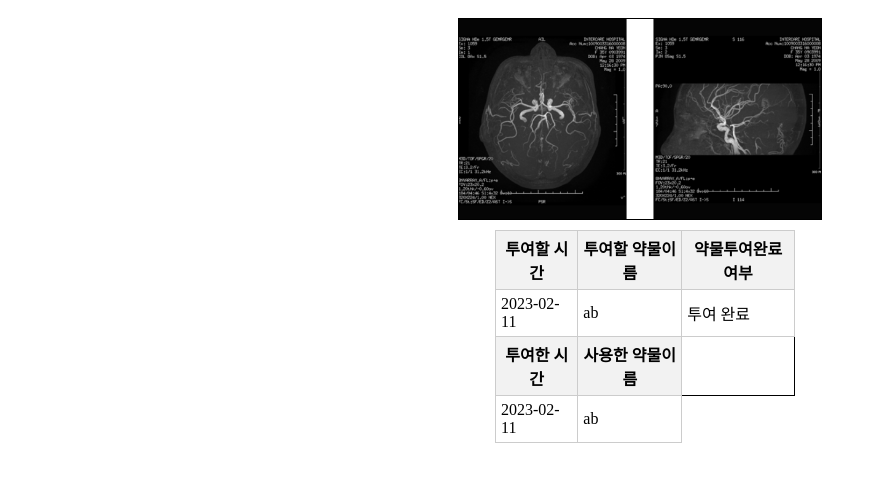
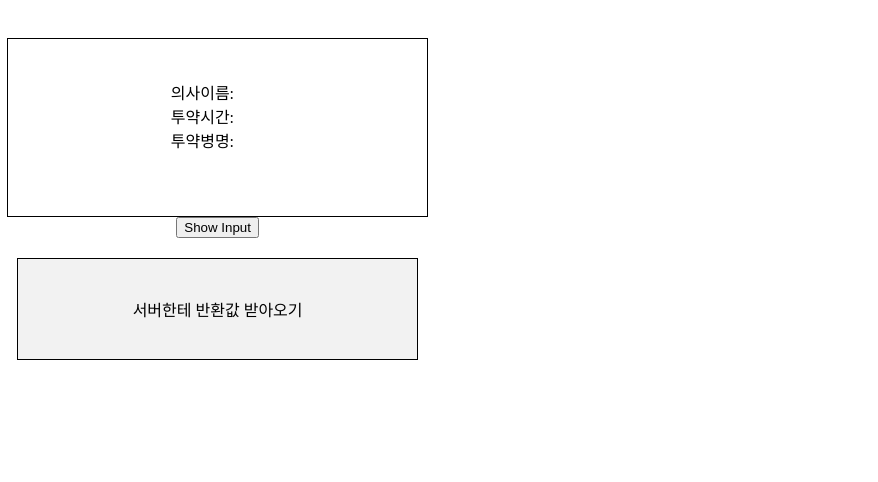
Before and after one commit to UniD3-Hackathon-Team9/Medicassol_web, a React (Create React App) app in the folder medicassol-web/: page / in a window 1280 px wide. Shown: the top 482 px of the page, without its empty margins (0-878 px from the left). Built offline with nearby package versions, Linux system fonts and the light colour scheme.

Commit message:
Feat: 첫컴포넌트 수정

```diff
--- a/medicassol-web/src/Page1.jsx
+++ b/medicassol-web/src/Page1.jsx
@@ -1,17 +1,59 @@
-import React from "react";
+import React, { useState } from "react";
 import * as S from "./Page1.style";
 
 function Page1() {
+  const [userInput, setUserInput] = useState("");
+  const [postedMessages, setPostedMessages] = useState([]);
+  const [showInput, setShowInput] = useState(false);
+
+  const handleInputChange = (e) => {
+    setUserInput(e.target.value);
+  };
+
+  const handlePostMessage = () => {
+    if (userInput.trim() !== "") {
+      setPostedMessages([...postedMessages, userInput]);
+      setUserInput("");
+      setShowInput(false); // Hide the input area after posting a message
+    }
+  };
+
+  const handleShowInput = () => {
+    setShowInput(true);
+  };
+
   return (
     <>
       <S.Container>
-        <S.Logs> 환자로그 기록화면 </S.Logs>
+        <S.DoctorBox>
+          <S.GetInfo>
+            <S.SomeInfo>
+              <S.SomeInfoItem>의사이름:</S.SomeInfoItem>
+              <S.SomeInfoItem>투약시간:</S.SomeInfoItem>
+              <S.SomeInfoItem>투약병명:</S.SomeInfoItem>
+            </S.SomeInfo>
+            {postedMessages.length > 0 && (
+              <S.Writings>
+                {postedMessages.map((message, index) => (
+                  <div key={index}>{message}</div>
+                ))}
+              </S.Writings>
+            )}
+          </S.GetInfo>
 
-        <S.DoctorBox>
-          <S.DoctorText cols="50" rows="10">
-            {" "}
-          </S.DoctorText>
-          <S.SubmmitBtn>저장하기</S.SubmmitBtn>
+          {showInput && (
+            <S.Write>
+              <input
+                type="text"
+                placeholder="Type your message here"
+                value={userInput}
+                onChange={handleInputChange}
+              />
+              <button onClick={handlePostMessage}>더하기</button>
+            </S.Write>
+          )}
+
+          {!showInput && <button onClick={handleShowInput}>Show Input</button>}
         </S.DoctorBox>
 
         <S.PatientMessage> 서버한테 반환값 받아오기 </S.PatientMessage>
@@ -19,4 +61,5 @@ function Page1() {
     </>
   );
 }
+
 export default Page1;
--- a/medicassol-web/src/Page1.style.jsx
+++ b/medicassol-web/src/Page1.style.jsx
@@ -12,15 +12,36 @@ export const Container = styled.div`
   padding: 20px;
 `;
 
-export const Logs = styled.div`
+export const SomeInfoItem = styled.div`
+  margin-left: 10px;
+  display: inline;
+`;
+
+export const SomeInfo = styled.div`
+  width: 30%;
+  height: 70%;
+  display: flex;
+  flex-direction: column;
+`;
+
+export const Writings = styled.div`
+  border: 1px solid black;
   width: 100%;
-  height: 200px;
+`;
+
+export const GetInfo = styled.div`
+  width: 100%;
+  height: 70%;
+  display: flex;
+  flex-direction: row;
+  justify-content: space-around;
+  align-items: center;
+  padding: 20px;
   border: 1px solid black;
-  display: flex;
-  justify-content: center;
-  align-items: center;
-  font-size: 20px;
-  margin-bottom: 10px;
+`;
+
+export const Write = styled.div`
+  color: black;
 `;
 
 export const DoctorBox = styled.form`
@@ -32,30 +53,6 @@ export const DoctorBox = styled.form`
   align-items: center;
   padding: 10px;
   margin-bottom: 10px;
-`;
-
-export const SubmmitBtn = styled.button`
-  margin-top: -10px;
-  width: 50%;
-  height: 40px;
-
-  background-color: #4caf50;
-  color: white;
-  cursor: pointer;
-  transition: background-color 0.3s;
-
-  &:hover {
-    background-color: #45a049;
-  }
-`;
-
-export const DoctorText = styled.textarea`
-  width: 100%;
-  height: 120px;
-  border: 1px solid black;
-  margin-top: 10px;
-  resize: none;
-  padding: 10px;
 `;
 
 export const PatientMessage = styled.div`
--- a/medicassol-web/src/index.js
+++ b/medicassol-web/src/index.js
@@ -3,11 +3,11 @@ import ReactDOM from "react-dom/client";
 // import Header from "./Header";
 // import PatientList from "./PatientList";
 // import Page1 from "./Page1";
-import Page2 from "./Page2";
+import Page1 from "./Page1";
 
 const root = ReactDOM.createRoot(document.getElementById("root"));
 root.render(
   <React.StrictMode>
-    <Page2 />
+    <Page1 />
   </React.StrictMode>
 );
```
